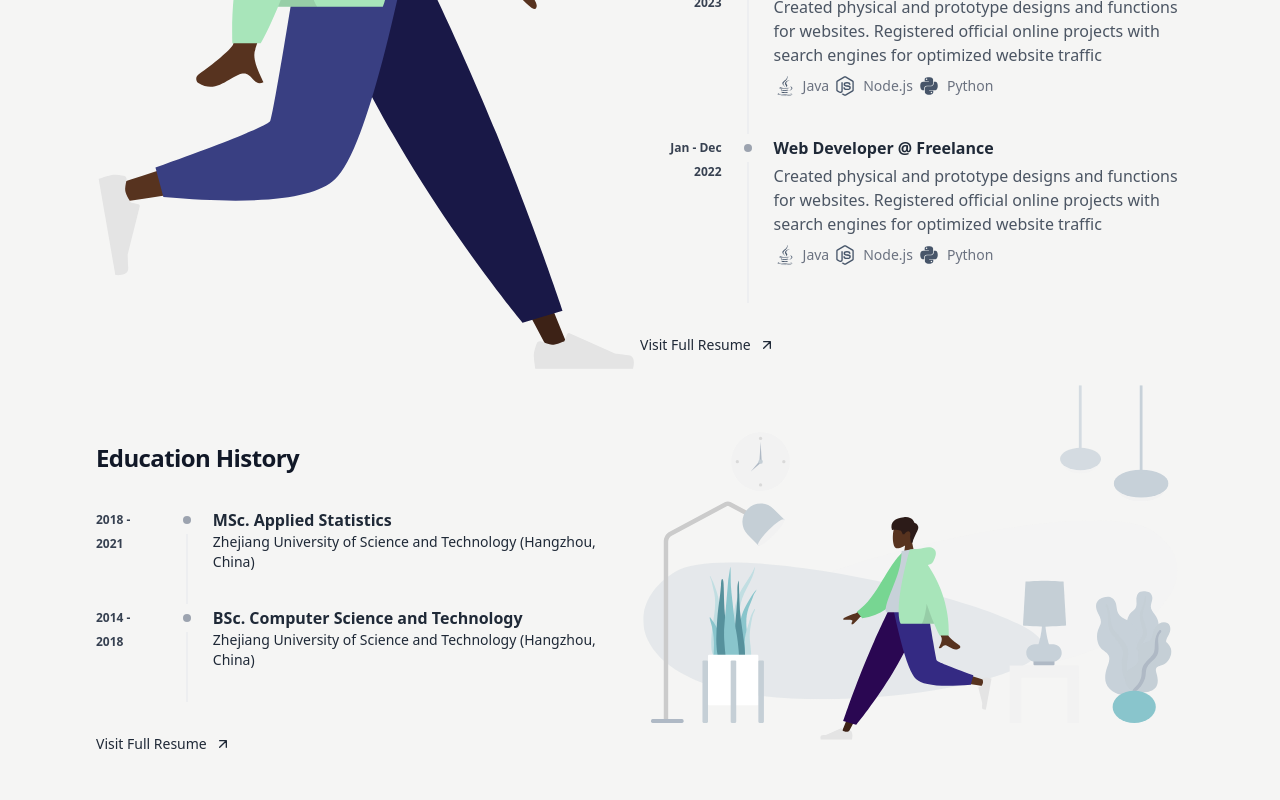
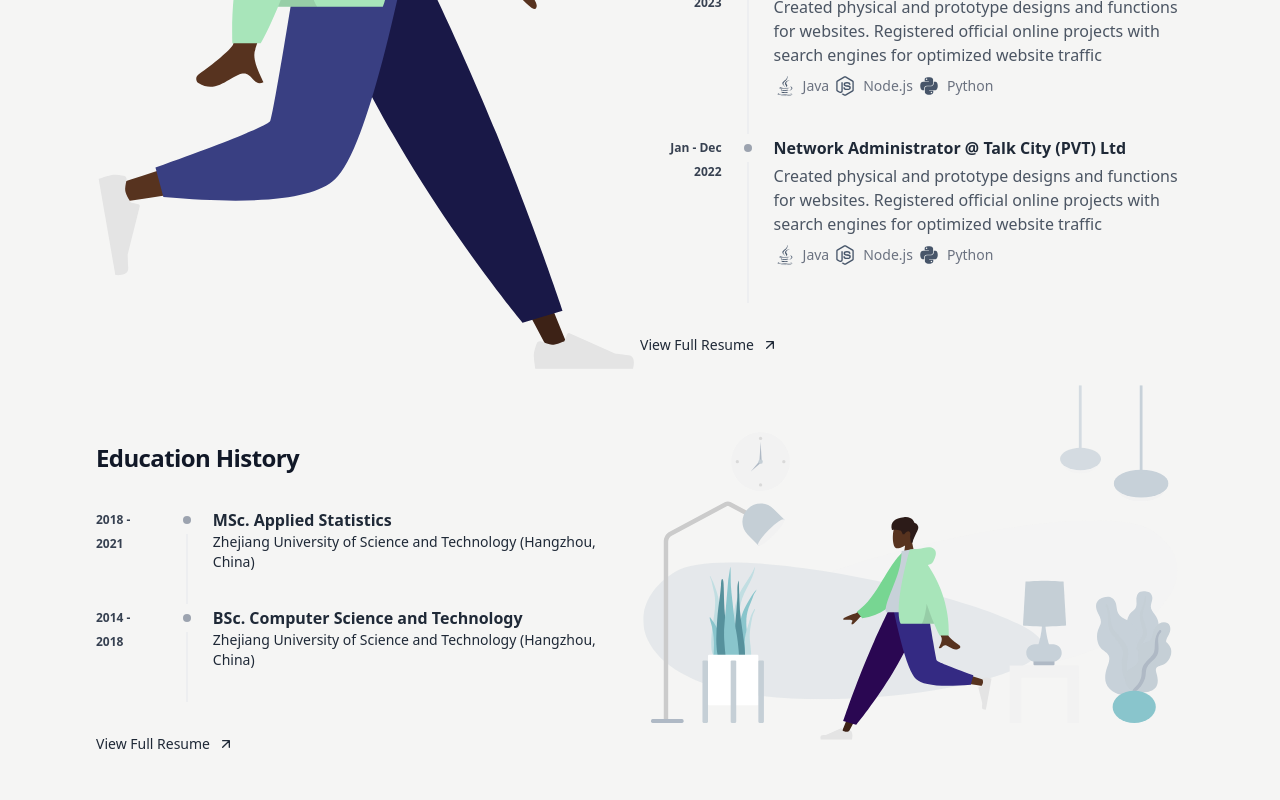
Before and after one commit to phil23-4/phil-portfolio, a React (Vite) app: page / in a window 1280 px wide. Shown: the part 1900-2700 px from the top of the page. Built offline with nearby package versions, Linux system fonts and the light colour scheme.

Commit message:
Fixed a typo

```diff
--- a/src/components/about.jsx
+++ b/src/components/about.jsx
@@ -63,8 +63,8 @@ const experience = [
   },
   {
     date: "Jan - Dec 2022",
-    role: "Web Developer",
-    company: "Freelance",
+    role: "Network Administrator",
+    company: "Talk City (PVT) Ltd",
     description:
       "Created physical and prototype designs and functions for websites. Registered official online projects with search engines for optimized website traffic",
     tools: [
@@ -236,7 +236,7 @@ export default function About() {
                     className="group flex group-hover:scale-x-105 mt-8 items-center gap-2 text-sm font-medium text-gray-800 hover:text-gray-500"
                     href="#"
                   >
-                    Visit Full Resume
+                    View Full Resume
                     <svg
                       className="flex-shrink-0 size-4 transition ease-in-out group-hover:translate-x-1 group-focus:translate-x-1"
                       width="24"
@@ -303,7 +303,7 @@ export default function About() {
                     className="group flex group-hover:scale-x-105 mt-8 items-center gap-2 text-sm font-medium text-gray-800 hover:text-gray-500"
                     href="#"
                   >
-                    Visit Full Resume
+                    View Full Resume
                     <svg
                       className="flex-shrink-0 size-4 transition ease-in-out group-hover:translate-x-1 group-focus:translate-x-1"
                       width="24"
```
